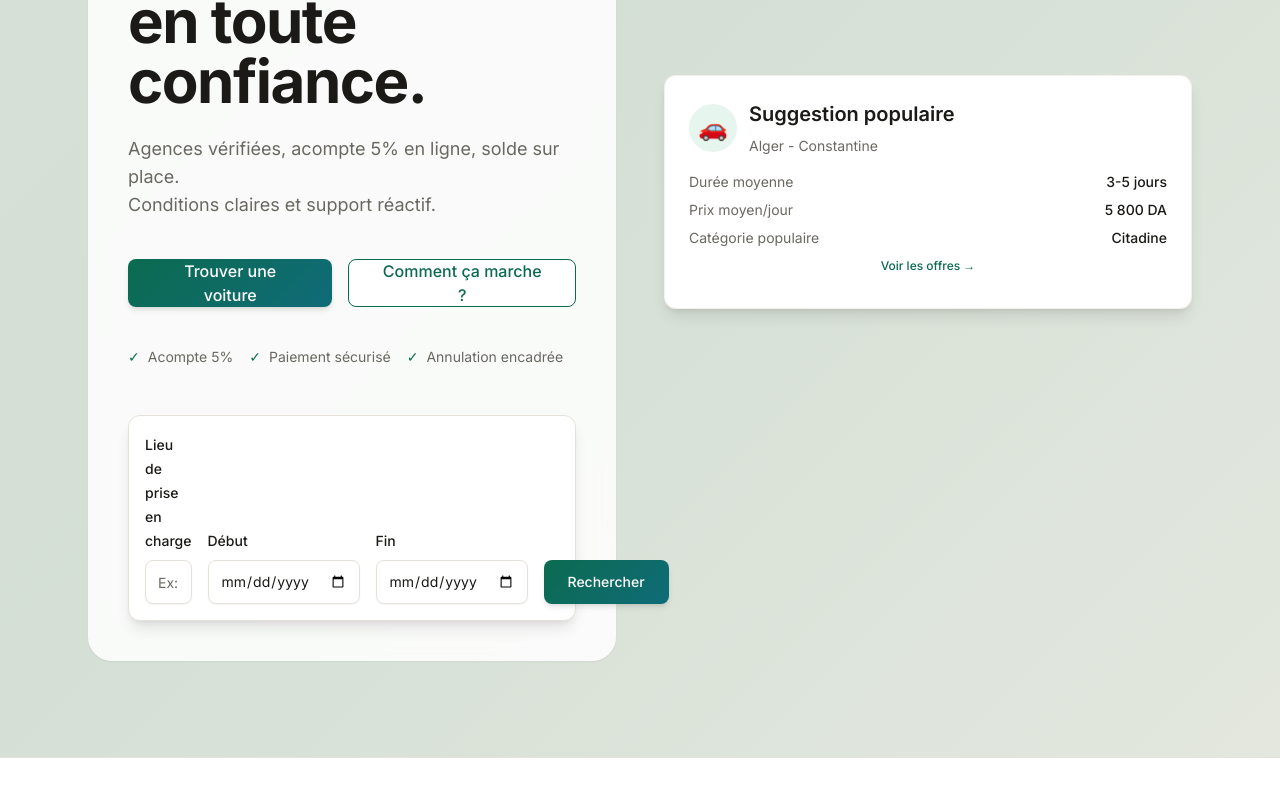
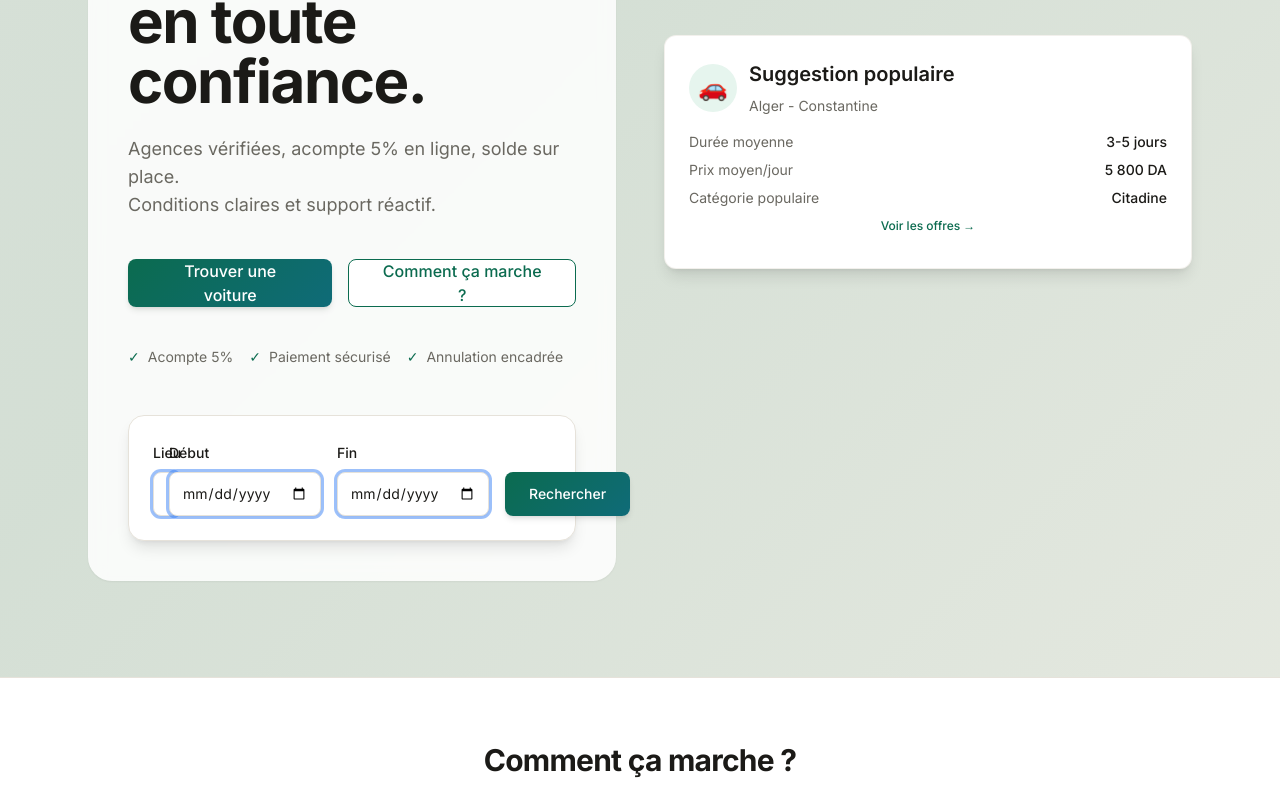
Before and after one commit to echeballah-coder/ekrimendarek-fullstack, a Next.js app in the folder frontend/: page / in a window 1280 px wide. Shown: the part 439-1237 px from the top of the page. Built offline with nearby package versions, Linux system fonts and the light colour scheme.

Commit message:
fix: SearchBar horizontal compact + tokens EMD (hero)

```diff
--- a/frontend/features/search/components/SearchBar.tsx
+++ b/frontend/features/search/components/SearchBar.tsx
@@ -3,7 +3,6 @@
 import * as React from "react"
 import { Button } from "@/components/ui/Button"
 import { Input } from "@/components/ui/Input"
-import { Card } from "@/components/ui/Card"
 
 export function SearchBar() {
     const handleSubmit = (e: React.FormEvent) => {
@@ -12,35 +11,38 @@ export function SearchBar() {
     }
 
     return (
-        <Card className="p-4 bg-brand-surface border-brand-border shadow-lg max-w-4xl mx-auto">
-            <form onSubmit={handleSubmit} className="flex flex-col md:flex-row gap-4 items-end">
-                <div className="w-full md:flex-1">
+        <div className="card p-4 sm:p-6 shadow-lg w-full">
+            <form onSubmit={handleSubmit} className="flex flex-col sm:flex-row gap-3 sm:gap-4">
+                <div className="flex-1 min-w-0">
                     <Input
-                        label="Lieu de prise en charge"
+                        label="Lieu"
                         placeholder="Ex: Alger, Oran..."
                         id="location"
+                        className="input"
                     />
                 </div>
-                <div className="w-full md:w-48">
+                <div className="w-full sm:w-40">
                     <Input
                         type="date"
                         label="Début"
                         id="startDate"
+                        className="input"
                     />
                 </div>
-                <div className="w-full md:w-48">
+                <div className="w-full sm:w-40">
                     <Input
                         type="date"
                         label="Fin"
                         id="endDate"
+                        className="input"
                     />
                 </div>
-                <div className="w-full md:w-auto">
-                    <Button type="submit" variant="primary" className="w-full md:w-auto">
+                <div className="w-full sm:w-auto flex items-end">
+                    <Button type="submit" variant="primary" className="w-full sm:w-auto whitespace-nowrap">
                         Rechercher
                     </Button>
                 </div>
             </form>
-        </Card>
+        </div>
     )
 }
```
